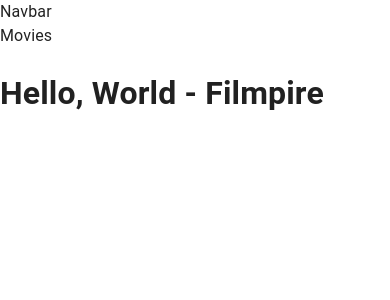
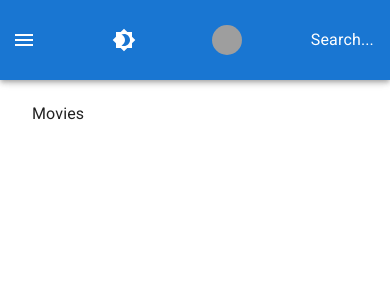
Before and after one commit to krisf451/filmpire_ksf, a React (Create React App) app: page / in a window 390 px wide. Shown: the top 300 px of the page. Built offline with nearby package versions, Linux system fonts and the light colour scheme; grey boxes are pictures that could not be loaded.

Commit message:
feat: MUI setup, navbar WIP

```diff
--- a/public/index.html
+++ b/public/index.html
@@ -5,11 +5,13 @@
     <link rel="icon" href="%PUBLIC_URL%/favicon.ico" />
     <meta name="viewport" content="width=device-width, initial-scale=1" />
     <meta name="theme-color" content="#000000" />
-    <meta
-      name="description"
-      content="Web site created using create-react-app"
+    <meta name="description" content="Web site created using create-react-app" />
+    <link rel="apple-touch-icon" href="%PUBLIC_URL%/logo192.png" />
+    <link
+      rel="stylesheet"
+      href="https://fonts.googleapis.com/css?family=Roboto:300,400,500,700&display=swap"
     />
-    <link rel="apple-touch-icon" href="%PUBLIC_URL%/logo192.png" />
+    <link rel="stylesheet" href="https://fonts.googleapis.com/icon?family=Material+Icons" />
     <title>Filmpire</title>
   </head>
   <body>
--- a/src/App.js
+++ b/src/App.js
@@ -1,15 +1,19 @@
 import React from 'react';
-import { CssBaseline } from '@mui/material';
 import { Routes, Route } from 'react-router-dom';
+import CssBaseline from '@mui/material/CssBaseline';
 import { Navbar } from './components';
 import { Movies, Actors, MovieDetails, Profile } from './pages';
 
+import useStyles from './styles';
+
 function App() {
+  const classes = useStyles();
   return (
-    <div>
+    <div className={classes.root}>
       <CssBaseline />
       <Navbar />
-      <main>
+      <main className={classes.content}>
+        <div className={classes.toolbar} />
         <Routes>
           <Route path="/movies/:id" element={<MovieDetails />} />
           <Route path="/actors/:id" element={<Actors />} />
@@ -17,8 +21,6 @@
           <Route path="/" element={<Movies />} />
         </Routes>
       </main>
-
-      <h1>Hello, World - Filmpire</h1>
     </div>
   );
 }
--- a/src/components/Navbar/Navbar.js
+++ b/src/components/Navbar/Navbar.js
@@ -1,7 +1,61 @@
 import React from 'react';
+import { AppBar, IconButton, Toolbar, Drawer, Button, Avatar, useMediaQuery } from '@mui/material';
+import { Menu, AccountCircle, Brightness4, Brightness7 } from '@mui/icons-material';
+import { Link } from 'react-router-dom';
+import { useTheme } from '@mui/material/styles';
+
+import useStyles from './styles';
 
 function Navbar() {
-  return <div>Navbar</div>;
+  const classes = useStyles();
+  const theme = useTheme();
+  const isAuthenticated = true;
+  const isMobile = useMediaQuery('(max-width:600px)');
+  return (
+    <AppBar position="fixed">
+      <Toolbar className={classes.toolbar}>
+        {isMobile && (
+          <IconButton
+            color="inherit"
+            edge="start"
+            style={{ outline: 'none' }}
+            onClick={() => {}}
+            className={classes.menuButton}
+          >
+            <Menu />
+          </IconButton>
+        )}
+        <IconButton color="inherit" sx={{ ml: 1 }} onClick={() => {}}>
+          {theme.palette.mode === 'dark' ? <Brightness7 /> : <Brightness4 />}
+        </IconButton>
+        {!isMobile && 'Search...'}
+        <div>
+          {!isAuthenticated ? (
+            <Button color="inherit" onClick={() => {}}>
+              Login &nbsp;
+              <AccountCircle />
+            </Button>
+          ) : (
+            <Button
+              color="inherit"
+              component={Link}
+              to="/profile/:id"
+              className={classes.linkButton}
+              onClick={() => {}}
+            >
+              {!isMobile && <>My Movies &nbsp;</>}
+              <Avatar
+                style={{ width: 30, height: 30 }}
+                alt="profile"
+                src="https://external-content.duckduckgo.com/iu/?u=https%3A%2F%2Fcdn.pixabay.com%2Fphoto%2F2016%2F08%2F08%2F09%2F17%2Favatar-1577909_960_720.png&f=1&nofb=1"
+              />
+            </Button>
+          )}
+        </div>
+        {isMobile && 'Search...'}
+      </Toolbar>
+    </AppBar>
+  );
 }
 
 export default Navbar;
--- a/src/components/Navbar/styles.js
+++ b/src/components/Navbar/styles.js
@@ -0,0 +1,20 @@
+import { makeStyles } from '@mui/styles';
+
+export default makeStyles((theme) => ({
+  toolbar: {
+    height: '80px',
+    display: 'flex',
+    justifyContent: 'space-between',
+    marginLeft: '240px',
+    [theme.breakpoints.down('sm')]: {
+      marginLeft: 0,
+      flexWrap: 'wrap',
+    },
+  },
+  menuButton: {
+    marginRight: theme.spacing(2),
+    [theme.breakpoints.up('sm')]: {
+      display: 'none',
+    },
+  },
+}));
--- a/src/index.css
+++ /dev/null
@@ -1,13 +0,0 @@
-body {
-  margin: 0;
-  font-family: -apple-system, BlinkMacSystemFont, 'Segoe UI', 'Roboto', 'Oxygen',
-    'Ubuntu', 'Cantarell', 'Fira Sans', 'Droid Sans', 'Helvetica Neue',
-    sans-serif;
-  -webkit-font-smoothing: antialiased;
-  -moz-osx-font-smoothing: grayscale;
-}
-
-code {
-  font-family: source-code-pro, Menlo, Monaco, Consolas, 'Courier New',
-    monospace;
-}
--- a/src/index.js
+++ b/src/index.js
@@ -1,18 +1,22 @@
 import React from 'react';
 import ReactDOM from 'react-dom/client';
-import './index.css';
 import { Provider } from 'react-redux';
 import { BrowserRouter as Router } from 'react-router-dom';
+import { createTheme, ThemeProvider } from '@mui/material/styles';
 import App from './App';
 import { store } from './redux/store';
 
+const theme = createTheme({});
+
 const root = ReactDOM.createRoot(document.getElementById('root'));
 root.render(
-  <Provider store={store}>
-    <Router>
-      <React.StrictMode>
-        <App />
-      </React.StrictMode>
-    </Router>
-  </Provider>,
+  <React.StrictMode>
+    <Provider store={store}>
+      <Router>
+        <ThemeProvider theme={theme}>
+          <App />
+        </ThemeProvider>
+      </Router>
+    </Provider>
+  </React.StrictMode>,
 );
--- /dev/null
+++ b/src/styles.js
@@ -0,0 +1,15 @@
+import { makeStyles } from '@mui/styles';
+
+export default makeStyles(() => ({
+  root: {
+    display: 'flex',
+    height: '100%',
+  },
+  toolbar: {
+    height: '70px',
+  },
+  content: {
+    flexGrow: 1,
+    padding: '2em',
+  },
+}));
```
Also changed, not shown: package.json (+5 -4 lines), 1 other file (tests, documents, lock files or other folders).
